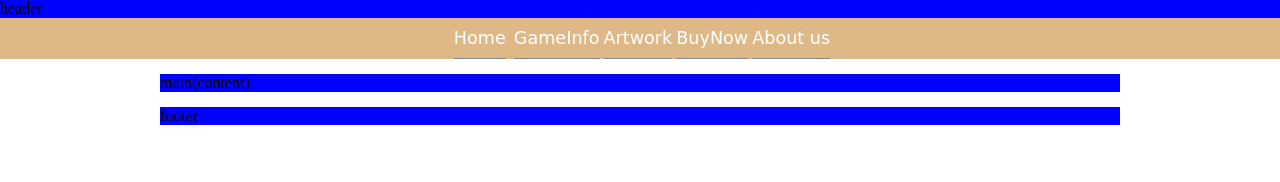
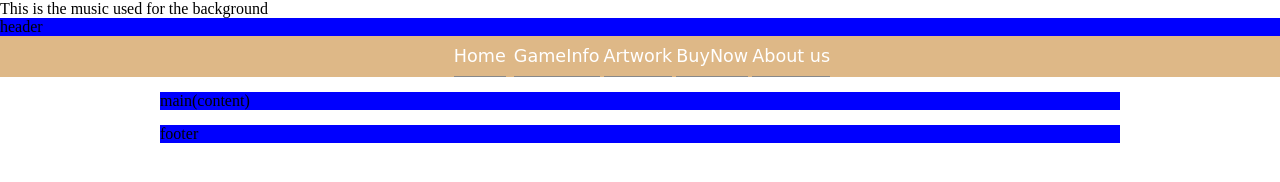
Before and after one commit to JacobZigby/Web-Project, a plain HTML site: page index.html in a window 1280 px wide. Drawn offline with Linux system fonts and the light colour scheme.

Commit message:
Update index.html

```diff
--- a/index.html
+++ b/index.html
@@ -7,19 +7,20 @@
 	</head>
 	<body>
 
-    <!--This is the music used for the background
+    This is the music used for the background
 
     <div id="player">
     <audio controls autoplay hidden loop>
     <source src="audio/BG-MUSIC.mp3" type="audio/mpeg">
     </audio>
-</div>-->
+	</div>
 
 
 	<!-- The Blue elements mean that the are located inside of the body.
 	<!-- The orange elements means that it is contained inside of something blue -->
 		<header> header </header>
 		<div class="nav" >
+		<nav>
             <ul>
 		<!-- the nav text and <br> are temp-->
 
@@ -29,6 +30,7 @@
 			<li class="BuyNow"><a href="#">BuyNow</a></li>&nbsp
 			<li class="Aboutus"><a href="#">About us</a></li>
             </ul>
+		</nav>
         </div>
 		<main>
 		main(content)
```
